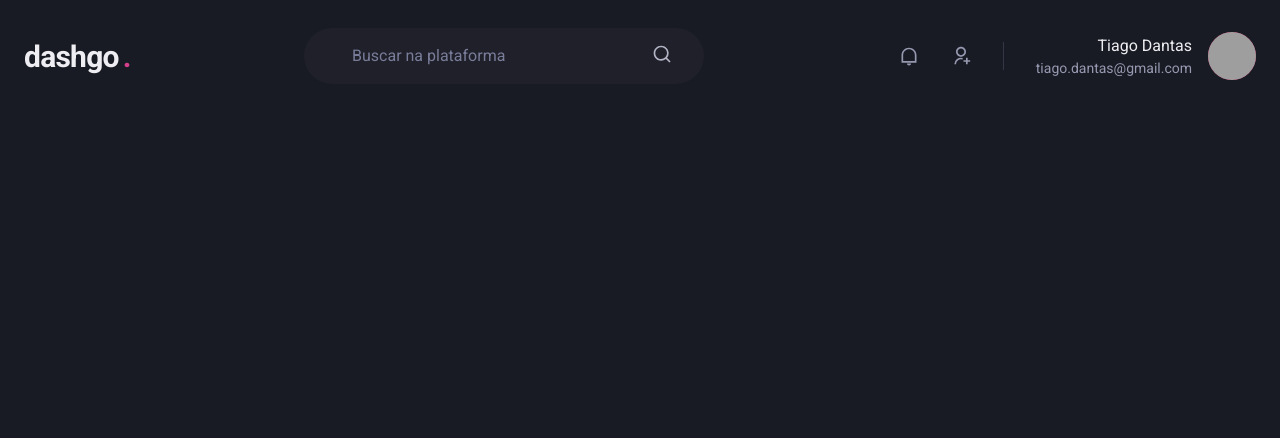
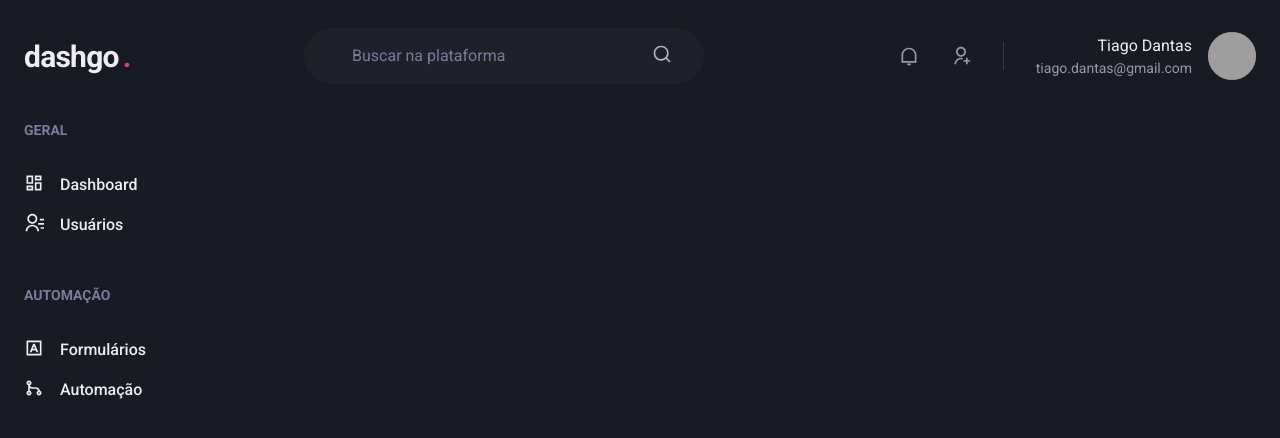
Before and after one commit to tiagodantasfreire/dashgo, a Next.js app: page /dashboard in a window 1280 px wide. Shown: the top 438 px of the page. Built offline with nearby package versions, Linux system fonts and the light colour scheme; grey boxes are pictures that could not be loaded.

Commit message:
Sidebar added

```diff
--- /dev/null
+++ b/src/components/Sidebar.tsx
@@ -0,0 +1,37 @@
+import { Box, Icon, Link, Stack, Text } from "@chakra-ui/react";
+import { RiContactsLine, RiDashboardLine, RiGitMergeLine, RiInputMethodLine } from "react-icons/ri";
+
+export default function Sidebar() {
+  return (
+    <Box as="aside" w="64" mr="8">
+      <Stack spacing="12" align="flex-start">
+        <Box>
+          <Text fontWeight="bold" color="gray.400" fontSize="sm">GERAL</Text>
+          <Stack spacing="4" mt="8" align="stretch">
+            <Link display="flex">
+              <Icon as={RiDashboardLine} fontSize="20" />
+              <Text ml="4" fontWeight="medium">Dashboard</Text>
+            </Link>
+            <Link display="flex">
+              <Icon as={RiContactsLine} fontSize="20" />
+              <Text ml="4" fontWeight="medium">Usuários</Text>
+            </Link>
+          </Stack>
+        </Box>
+        <Box>
+          <Text fontWeight="bold" color="gray.400" fontSize="sm">AUTOMAÇÃO</Text>
+          <Stack spacing="4" mt="8" align="stretch">
+            <Link display="flex">
+              <Icon as={RiInputMethodLine} fontSize="20" />
+              <Text ml="4" fontWeight="medium">Formulários</Text>
+            </Link>
+            <Link display="flex">
+              <Icon as={RiGitMergeLine} fontSize="20" />
+              <Text ml="4" fontWeight="medium">Automação</Text>
+            </Link>
+          </Stack>
+        </Box>
+      </Stack>
+    </Box>
+  );
+};
--- a/src/pages/dashboard.tsx
+++ b/src/pages/dashboard.tsx
@@ -1,7 +1,15 @@
+import { Flex } from "@chakra-ui/react";
 import Header from "../components/Header";
+import Sidebar from "../components/Sidebar";
 
 export default function Dashboard() {
   return (
-    <Header />
+    <Flex direction="column" h="100vh">
+      <Header />
+
+      <Flex w="100%" my="6" maxW={1480} mx="auto" px="6">
+        <Sidebar />
+      </Flex>
+    </Flex>
   );
 };
```
